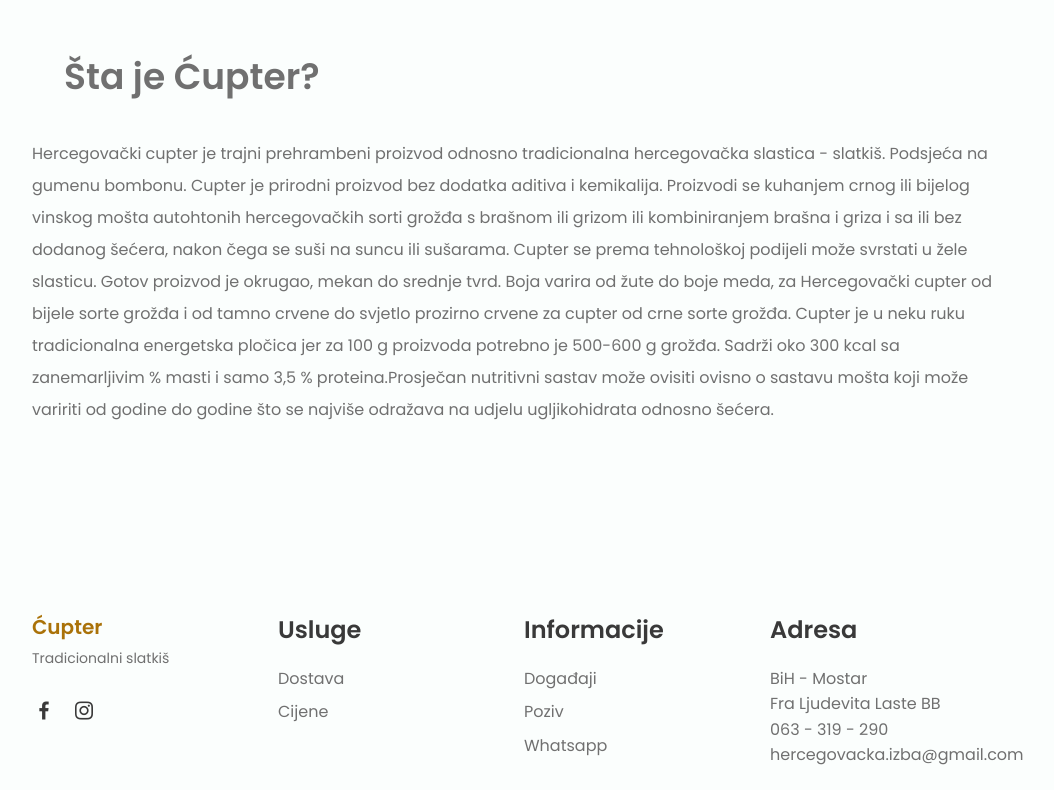
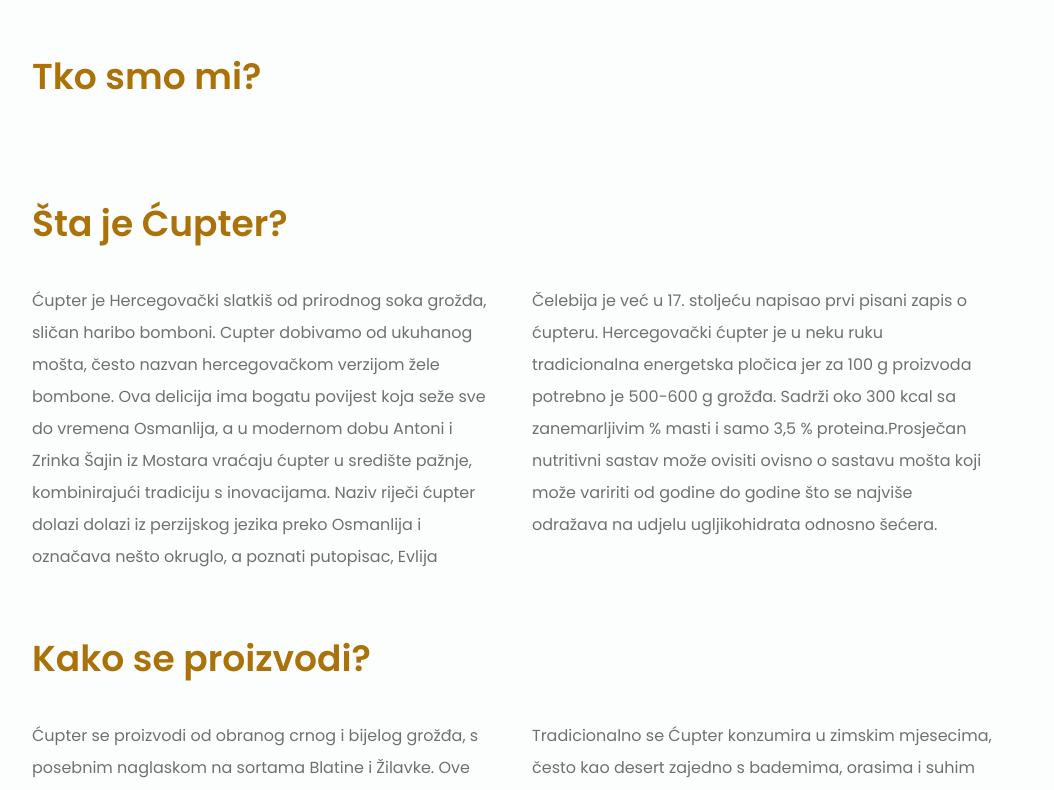
Before and after one commit to OnlyMatia/cupterv2, a React (Vite) app: page /about in a window 1280 px wide. Shown: the part 720-1510 px from the top of the page, without its empty margins (128-1182 px from the left). Built offline with nearby package versions, Linux system fonts and the light colour scheme.

Commit message:
about page animation, css, nav names changed

```diff
--- a/index.html
+++ b/index.html
@@ -1,5 +1,5 @@
 <!doctype html>
-<html lang="en">
+<html lang="hr">
   <head>
     <meta charset="UTF-8">
     <meta name="viewport" content="width=device-width, initial-scale=1.0">
--- a/src/assets/components/Article.tsx
+++ b/src/assets/components/Article.tsx
@@ -1,5 +1,21 @@
+import { useEffect } from "react";
+
 const Article = (article:any) => {
-
+  useEffect(() => {
+    if (window.ScrollReveal) {
+        const sr = window.ScrollReveal({
+            origin: 'top',
+            distance: '30px',
+            duration: 2000,
+            reset: false
+        });
+        sr.reveal(`.article-title, .article-desc`, {
+            interval: 200
+        });
+    } else {
+        console.error('ScrollReveal nije učitan');
+    }
+}, []);
 
     return (
       <article className="aboutus">
--- a/src/assets/components/Nav.tsx
+++ b/src/assets/components/Nav.tsx
@@ -46,7 +46,7 @@ const Nav = () => {
 
         <div className={smallMenu ? 'nav__menu' : 'nav__menu show-menu'} id="nav-menu">
           <ul className="nav__list">
-            <li className="nav__item"><a href="/home" className={`nav__link ${route === "/home" || route==="/" ? "active-link" : ""}`}>Početna</a></li>
+            <li className="nav__item"><a href="/home" className={`nav__link ${route === "/home" || route==="/" ? "active-link" : ""}`}>Cupter</a></li>
             <li className="nav__item"><a href="/about" className={`nav__link ${route === "/about" ? "active-link" : ""}`}>O nama</a></li>
             {/* <li className="nav__item"><a href="/services" className="nav__link">Usluge</a></li> */}
             <li className="nav__item"><a href="/prices" className={`nav__link ${route === "/prices" ? "active-link" : ""}`}>Cjenik</a></li>
--- a/src/assets/pages/About.tsx
+++ b/src/assets/pages/About.tsx
@@ -1,13 +1,41 @@
+import { useEffect } from "react";
 import Article from "../components/Article"
 
 const About = () => {
+  useEffect(() => {
+    if (window.ScrollReveal) {
+        const sr = window.ScrollReveal({
+            origin: 'top',
+            distance: '30px',
+            duration: 2000,
+            reset: false
+        });
+        sr.reveal(`.bannerH2`, {
+            interval: 200
+        });
+    } else {
+        console.error('ScrollReveal nije učitan');
+    }
+}, []);
 
   const articles = [
+    {
+      id:0,
+      title:"Tko smo mi?",
+      img:"",
+      desc: ""
+    },
     {
       id:1,
       title:"Šta je Ćupter?",
       img:"",
-      desc: "Hercegovački cupter je trajni prehrambeni proizvod odnosno tradicionalna hercegovačka slastica - slatkiš. Podsjeća na gumenu bombonu. Cupter je prirodni proizvod bez dodatka aditiva i kemikalija. Proizvodi se kuhanjem crnog ili bijelog vinskog mošta autohtonih hercegovačkih sorti grožđa s brašnom ili grizom ili kombiniranjem brašna i griza i sa ili bez dodanog šećera, nakon čega se suši na suncu ili sušarama. Cupter se prema tehnološkoj podijeli može svrstati u žele slasticu. Gotov proizvod je okrugao, mekan do srednje tvrd. Boja varira od žute do boje meda, za Hercegovački cupter od bijele sorte grožđa i od tamno crvene do svjetlo prozirno crvene za cupter od crne sorte grožđa. Cupter je u neku ruku tradicionalna energetska pločica jer za 100 g proizvoda potrebno je 500-600 g grožđa. Sadrži oko 300 kcal sa zanemarljivim % masti i samo 3,5 % proteina.Prosječan nutritivni sastav može ovisiti ovisno o sastavu mošta koji može variriti od godine do godine što se najviše odražava na udjelu ugljikohidrata odnosno šećera."
+      desc: "Ćupter je Hercegovački slatkiš od prirodnog soka grožđa, sličan haribo bomboni. Cupter dobivamo od ukuhanog mošta, često nazvan hercegovačkom verzijom žele bombone. Ova delicija ima bogatu povijest koja seže sve do vremena Osmanlija, a u modernom dobu Antoni i Zrinka Šajin iz Mostara vraćaju ćupter u središte pažnje, kombinirajući tradiciju s inovacijama. Naziv riječi ćupter dolazi dolazi iz perzijskog jezika preko Osmanlija i označava nešto okruglo, a poznati putopisac, Evlija Čelebija je već u 17. stoljeću napisao prvi pisani zapis o ćupteru. Hercegovački ćupter je u neku ruku tradicionalna energetska pločica jer za 100 g proizvoda potrebno je 500-600 g grožđa. Sadrži oko 300 kcal sa zanemarljivim % masti i samo 3,5 % proteina.Prosječan nutritivni sastav može ovisiti ovisno o sastavu mošta koji može variriti od godine do godine što se najviše odražava na udjelu ugljikohidrata odnosno šećera."
+    },
+    {
+      id:2,
+      title: "Kako se proizvodi?",
+      img:"",
+      desc: "Ćupter se proizvodi od obranog crnog i bijelog grožđa, s posebnim naglaskom na sortama Blatine i Žilavke. Ove sorte čine oko 70% udjela mošta u procesu proizvodnje. Nakon gnječenja grožđa, mošt se priprema kroz filtraciju kako bi se uklonile mehaničke nečistoće i zagrijavanje radi eliminacije kvasaca. U proključali mošt dodaju se sastojci poput griza ili brašna, šećera te ostalih dodataka po recepturi, a smjesa se konstantno miješa dok ne postigne želatinoznu strukturu. Zatim se smjesa izlijeva na tanjure i suši dan ili dva uz redovito okretanje. Gotov proizvod se reže na trakice ili štapiće veličine 10 do 15 cm. Tradicionalno se Ćupter konzumira u zimskim mjesecima, često kao desert zajedno s bademima, orasima i suhim smokvama. Ponovno se javlja interes za ovim proizvodom, ne samo za kućnu konzumaciju već i kao tržišni proizvod. Agencija za sigurnost hrane je u procesu uvrštavanja Hercegovačkog ćuptera kao proizvoda s zaštićenim geografskim podrijetlom. Ćupter je tradicionalno bio popularan jer je bio jedan od rijetkih načina da se sok od grožđa sačuva od fermentacije, čineći ga jestivim dulje vrijeme nakon berbe."
     }
 
 ]
@@ -28,7 +56,6 @@ const About = () => {
               img={article.img}
             />
           ))}
-
       </div>
     </section>
   </>
--- a/src/index.css
+++ b/src/index.css
@@ -560,17 +560,14 @@ img{
 
 .article-title{
   font-size: var(--h1-font-size);
-  color: var(--text-color);
-  padding: 2rem;
+  color: var(--first-color);
+  padding: 2rem 2rem 2rem 0;
 }
 .article-desc{
   line-height: 2rem;
   color: var(--text-color);
 }
 
-.aboutus{
-
-}
 
 /*========== MEDIA QUERIES ==========*/
 
@@ -616,7 +613,7 @@ img{
   }
 
   .bannerH2 {
-    margin-bottom: 0; /* Uklonite dodatni razmak pri dnu za veće uređaje */
+    margin-bottom: 0;
   }
 
 
@@ -678,6 +675,11 @@ img{
 }
 
 @media screen and (min-width: 960px){
+  .article-desc{
+    -webkit-columns: 250px 2;
+    -webkit-column-gap: 40px;
+    font-size: var(--normal-font-size);
+  }
   .contact{
     flex-direction: row !important;
     padding: 9rem;
```
